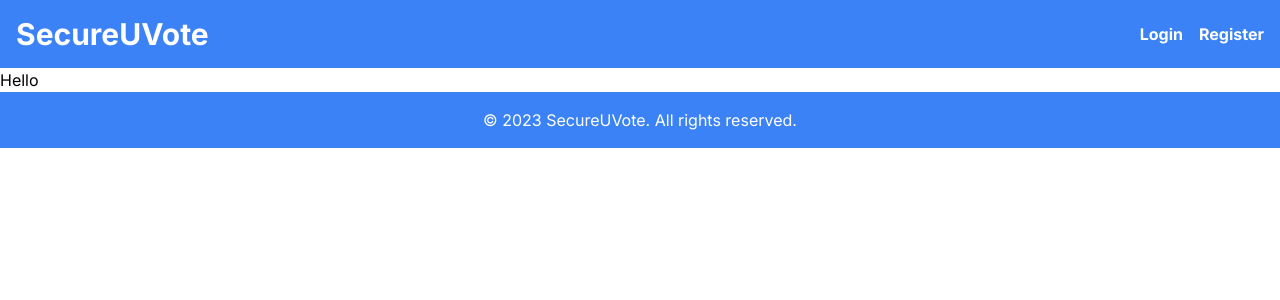
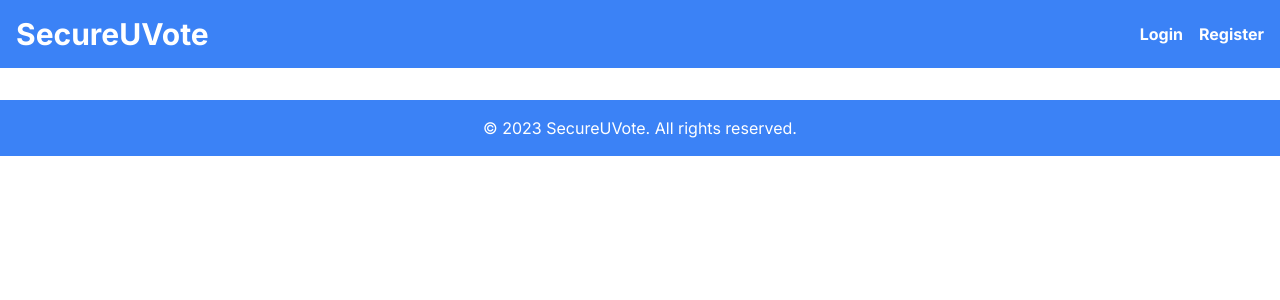
Before and after one commit to rebecca-kurtis/uledger-challenge, a Next.js app: page / in a window 1280 px wide. Shown: the top 300 px of the page. Built offline with nearby package versions, Linux system fonts and the light colour scheme.

Commit message:
remove home page code

```diff
--- a/src/app/page.tsx
+++ b/src/app/page.tsx
@@ -1,8 +1,12 @@
+import React from "react";
 
-export default function Home() {
+
+const HomePage: React.FC = () => {
   return (
-    <main>
-      <h1>Hello</h1>
-    </main>
+    <div className="flex justify-end justify-col container mx-auto mt-8">
+
+    </div>
   );
-}
+};
+
+export default HomePage;
```
